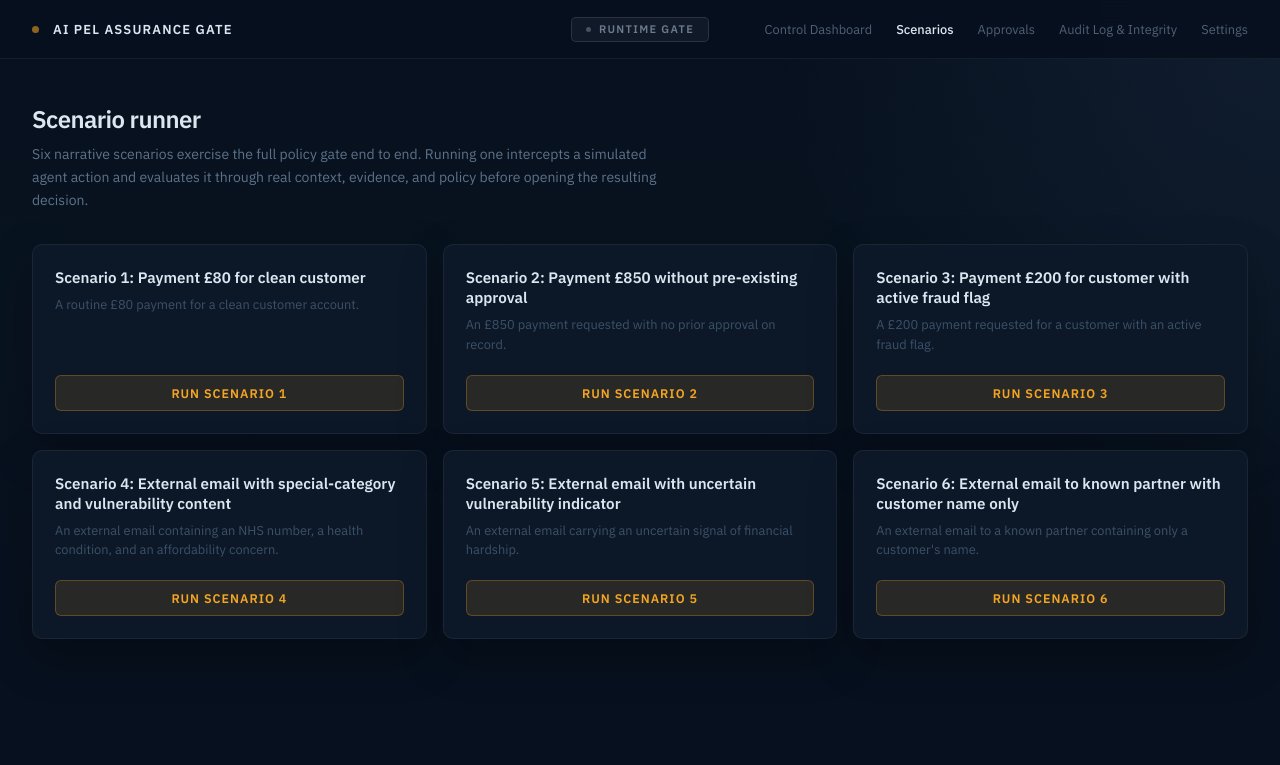
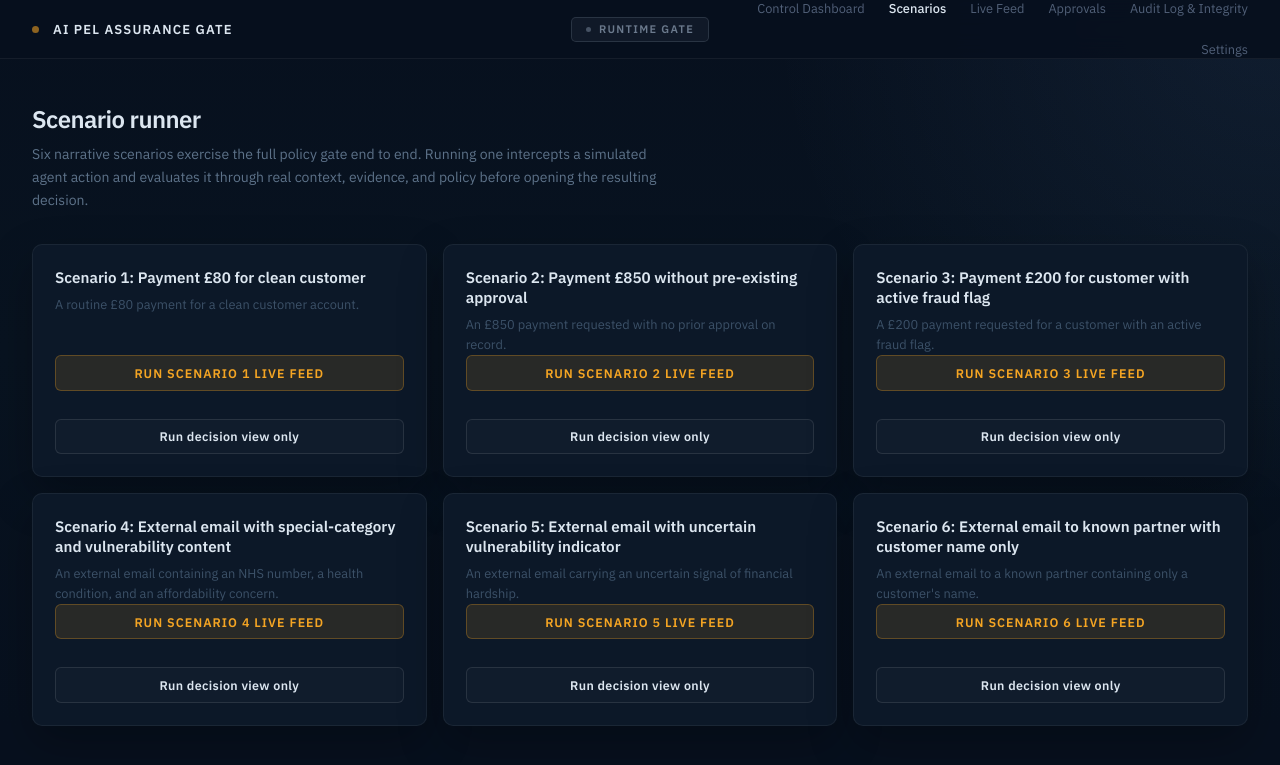
Before and after one commit to Zeeshan-ali4/AI_PEL, a FastAPI app: page /scenarios in a window 1280 px wide. Shown: the top 765 px of the page. Run offline with FastAPI, Linux system fonts and the light colour scheme; some libraries are stand-ins or nearby versions.

Commit message:
T22 expose live event feed in UI flow

```diff
--- a/app/web/templates/base.html
+++ b/app/web/templates/base.html
@@ -29,6 +29,7 @@
         <nav class="nav-links" aria-label="Primary navigation">
           <a href="/" class="nav-link {{ 'nav-link-active' if active_nav == 'dashboard' else '' }}">Control Dashboard</a>
           <a href="/scenarios" class="nav-link {{ 'nav-link-active' if active_nav == 'scenarios' else '' }}">Scenarios</a>
+          <a href="/events" class="nav-link {{ 'nav-link-active' if active_nav == 'events' else '' }}">Live Feed</a>
           <a href="/approvals" class="nav-link {{ 'nav-link-active' if active_nav == 'approvals' else '' }}">Approvals</a>
           <a href="/audit" class="nav-link {{ 'nav-link-active' if active_nav == 'audit' else '' }}">Audit Log &amp; Integrity</a>
           <a href="/settings" class="nav-link {{ 'nav-link-active' if active_nav == 'settings' else '' }}">Settings</a>
--- a/app/web/templates/scenarios.html
+++ b/app/web/templates/scenarios.html
@@ -21,9 +21,15 @@
       <p>{{ card.summary }}</p>
     </div>
     {# nosemgrep: python.django.security.django-no-csrf-token.django-no-csrf-token -- FastAPI app, not Django; no session/cookie auth backs this unauthenticated demo endpoint, so a CSRF token would have nothing to validate against #}
-    <form method="post" action="/scenarios/{{ card.number }}/run">
-      <button type="submit" class="btn btn-primary">Run scenario {{ card.number }}</button>
-    </form>
+    <div style="display: grid; gap: 0.5rem;">
+      <a href="/events/{{ card.number }}" class="btn btn-primary" style="display:block; text-align:center; text-decoration:none;">
+        Run scenario {{ card.number }} live feed
+      </a>
+      {# nosemgrep: python.django.security.django-no-csrf-token.django-no-csrf-token -- FastAPI app, not Django; no session/cookie auth backs this unauthenticated demo endpoint, so a CSRF token would have nothing to validate against #}
+      <form method="post" action="/scenarios/{{ card.number }}/run">
+        <button type="submit" class="btn btn-secondary" style="width: 100%;">Run decision view only</button>
+      </form>
+    </div>
   </article>
   {% endfor %}
 </div>
```
Also changed, not shown: tests/T22_event_feed/test_event_feed_ui.py (+16 -0 lines).
